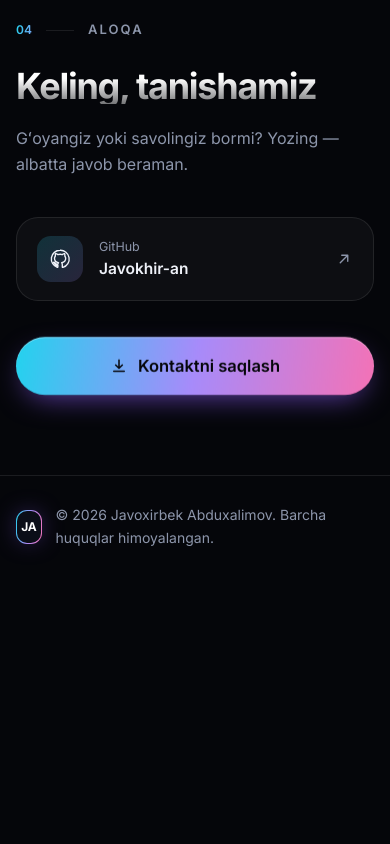
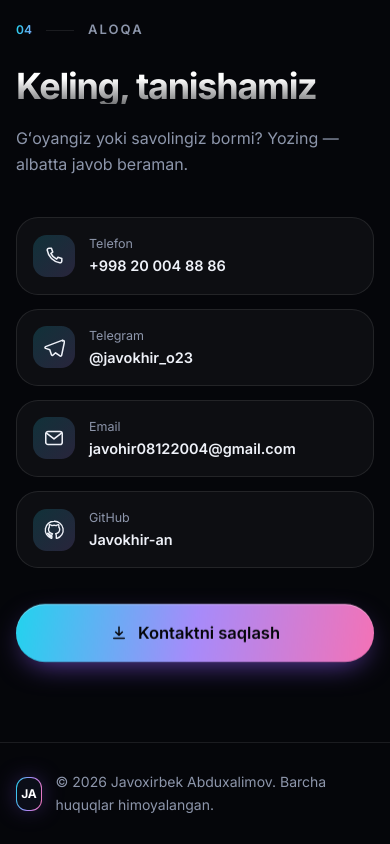
Before and after one commit to Javokhir-an/Javokhir-an.github.io, a plain HTML site: page index.html in a window 390 px wide. Shown: the part 3504-4348 px from the top of the page. Before the commit the page ends 4081 px from the top, so only its background shows below. Drawn offline with Linux system fonts and the light colour scheme; animation ran at ten frames a second; a web font is replaced by a local one.

Commit message:
feat: aloqa ma'lumotlari (telefon, Telegram, email) va kartalar joylashuvi
Co-Authored-By: Claude Opus 5.5 <noreply@anthropic.com>

```diff
--- a/css/style.css
+++ b/css/style.css
@@ -279,7 +279,7 @@ svg { display: block; }
   -webkit-background-clip: text; background-clip: text; color: transparent;
 }
 .contact__text { margin: 22px 0 40px; max-width: 520px; color: var(--muted); font-size: clamp(16px, 1.6vw, 19px); }
-.contacts { display: grid; grid-template-columns: repeat(auto-fill, minmax(260px, 1fr)); gap: 14px; margin-bottom: 36px; }
+.contacts { display: grid; grid-template-columns: repeat(2, minmax(0, 1fr)); gap: 14px; max-width: 840px; margin-bottom: 36px; }
 .contacts:empty { display: none; }
 .contact-card {
   display: flex; align-items: center; gap: 16px; padding: 18px 20px;
@@ -293,7 +293,7 @@ svg { display: block; }
 .contact-card__icon svg { width: 22px; height: 22px; }
 .contact-card__text { display: flex; flex-direction: column; min-width: 0; }
 .contact-card__label { font-size: 12.5px; color: var(--muted); }
-.contact-card__value { font-weight: 600; font-size: 15.5px; overflow: hidden; text-overflow: ellipsis; white-space: nowrap; }
+.contact-card__value { font-weight: 600; font-size: 15.5px; overflow-wrap: anywhere; }
 .contact-card__arrow { width: 18px; height: 18px; margin-left: auto; color: var(--muted); transition: transform 0.3s, color 0.3s; }
 .contact-card:hover .contact-card__arrow { transform: translate(2px, -2px); color: var(--c1); }
 
@@ -326,6 +326,7 @@ svg { display: block; }
   .hero__content { padding-top: 46vh; padding-bottom: 96px; }
   .facts { grid-template-columns: 1fr; }
   .cards { grid-template-columns: 1fr; }
+  .contacts { grid-template-columns: 1fr; }
   .card { min-height: 0; }
   .card h3 { margin-top: 28px; }
 }
@@ -333,6 +334,10 @@ svg { display: block; }
   .cta { flex-direction: column; align-items: stretch; }
   .btn { width: 100%; }
   .scroll-hint { display: none; }
+  .contact-card { padding: 16px; gap: 14px; }
+  .contact-card__icon { width: 42px; height: 42px; }
+  .contact-card__value { font-size: 14.5px; }
+  .contact-card__arrow { display: none; }
   .hero__content { padding-bottom: 64px; }
 }
 
--- a/js/i18n.js
+++ b/js/i18n.js
@@ -3,9 +3,9 @@
    Aloqa maʼlumotlarini shu yerda toʻldiring — boʻsh qolganlari saytda chiqmaydi.
    ========================================================================= */
 window.PROFILE = {
-  phone: '',          // masalan: '+998 90 123 45 67'
-  telegram: '',       // masalan: 'username'  (@ belgisisiz)
-  email: '',          // masalan: 'ism@gmail.com'
+  phone: '+998 20 004 88 86',
+  telegram: 'javokhir_o23',
+  email: 'javohir08122004@gmail.com',
   github: 'Javokhir-an',
   instagram: '',      // masalan: 'username'
   website: ''         // masalan: 'https://misol.uz'
```
